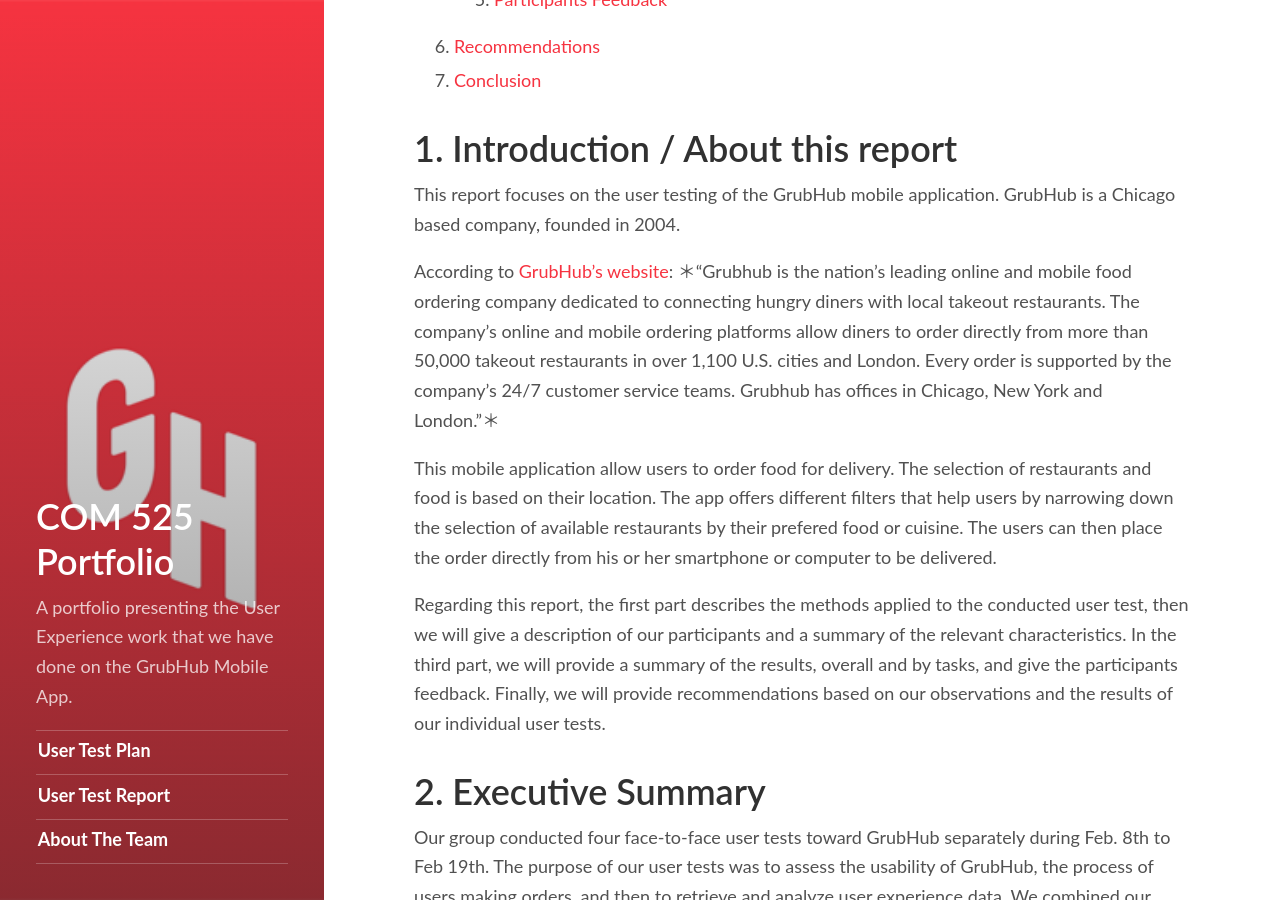
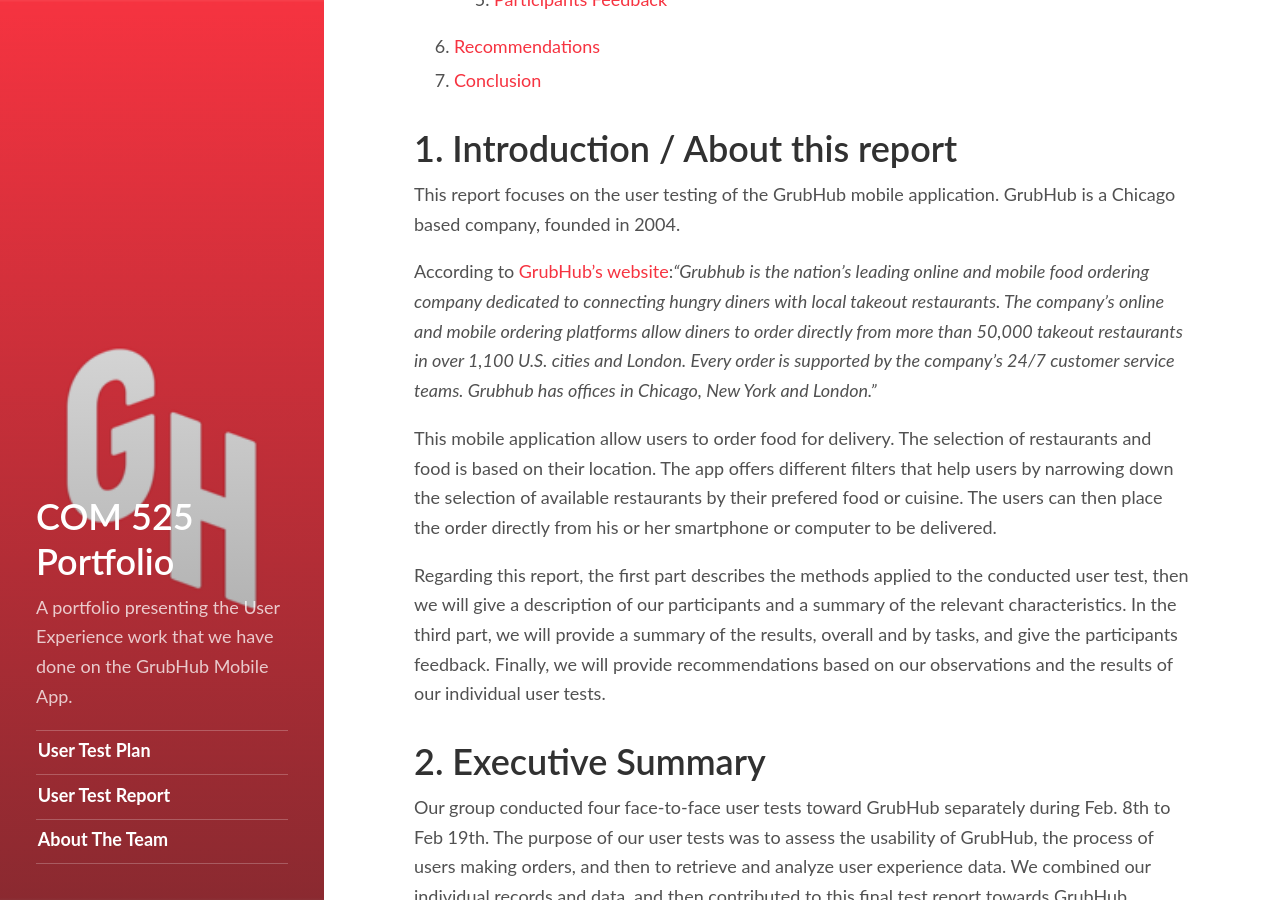
Before and after one commit to florian-wahl/com525portfolio, a Jekyll site: the page built from user-test-report.md, in a window 1280 px wide and 900 px high, scrolled down 903 px. Built offline with Jekyll 4.4.1, drawn with Linux system fonts in a browser that asks for light colours; some of the changed text lies outside the part shown.

Commit message:
Updated.

```diff
--- a/user-test-report.md
+++ b/user-test-report.md
@@ -35,7 +35,7 @@
 This report focuses on the user testing of the GrubHub mobile application. GrubHub is a Chicago based company, founded in 2004.
 
 
-According to [GrubHub’s website](https://www.grubhub.com/): ＊“Grubhub is the nation's leading online and mobile food ordering company dedicated to connecting hungry diners with local takeout restaurants. The company’s online and mobile ordering platforms allow diners to order directly from more than 50,000 takeout restaurants in over 1,100 U.S. cities and London. Every order is supported by the company’s 24/7 customer service teams. Grubhub has offices in Chicago, New York and London.”＊
+According to [GrubHub’s website](https://www.grubhub.com/):*“Grubhub is the nation's leading online and mobile food ordering company dedicated to connecting hungry diners with local takeout restaurants. The company’s online and mobile ordering platforms allow diners to order directly from more than 50,000 takeout restaurants in over 1,100 U.S. cities and London. Every order is supported by the company’s 24/7 customer service teams. Grubhub has offices in Chicago, New York and London.”*
 
 This mobile application allow users to order food for delivery. The selection of restaurants and food is based on their location. The app offers different filters that help users by narrowing down the selection of available restaurants by their prefered food or cuisine. The users can then place the order directly from his or her smartphone or computer to be delivered.
 
@@ -162,7 +162,7 @@
 
 - (Boulanger) No problems to complete this task
 
--(Boulanger) Users used the cuisine button to select a known cuisine, then narrowed down the results using filters, and finally selected one of the first rated restaurant and picked a dish
+- (Boulanger) Users used the cuisine button to select a known cuisine, then narrowed down the results using filters, and finally selected one of the first rated restaurant and picked a dish
 
 - (Boulanger) Only check the ratings, not the reviews
 
```
Also changed, not shown: other parts of user-test-report.md (+7 -0 lines).
